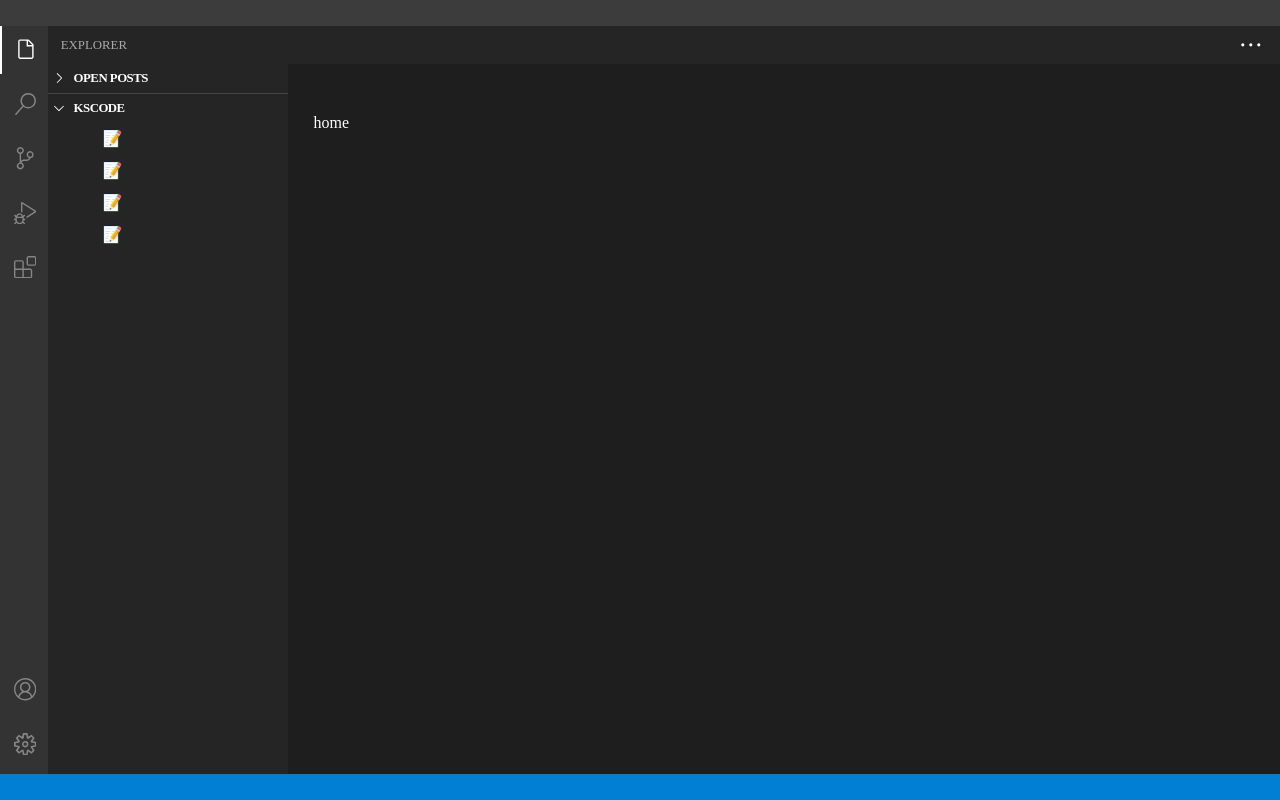
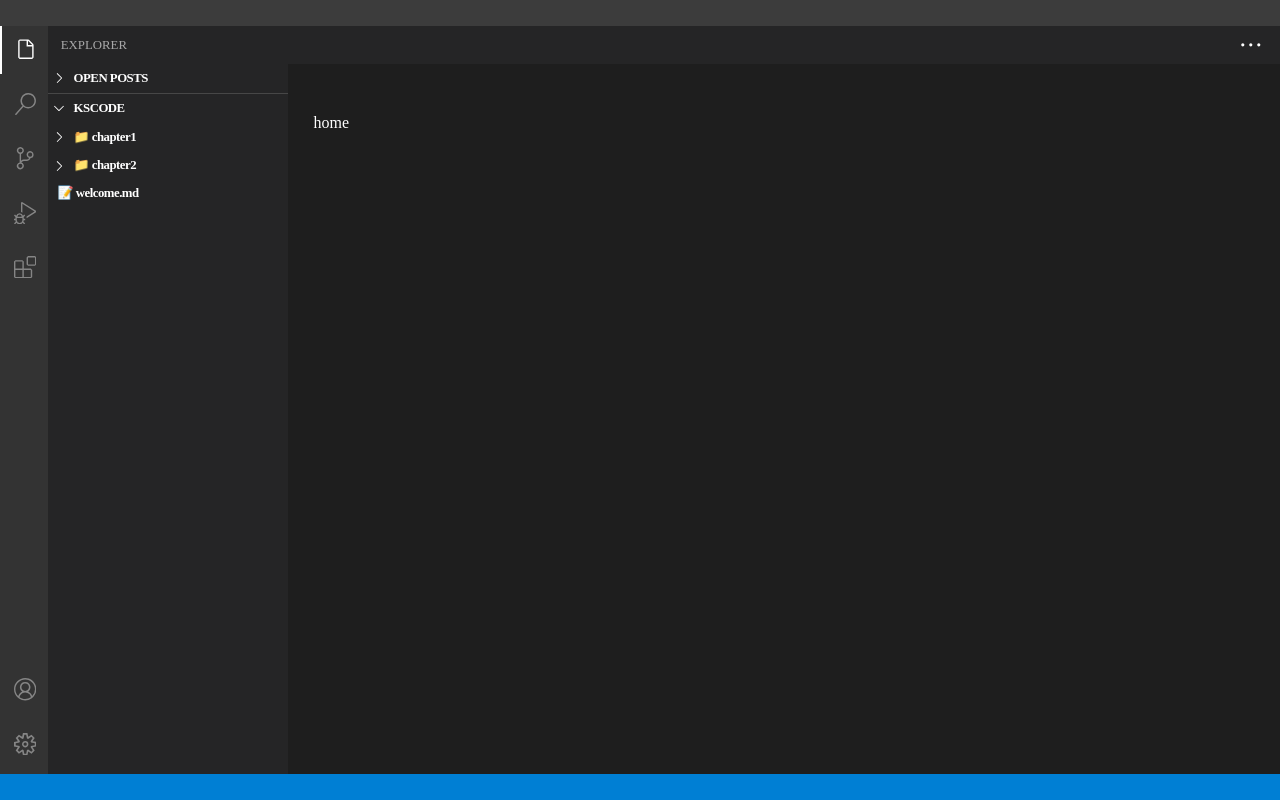
Before and after one commit to syoung125/kscode, a Next.js app: page / in a window 1280 px wide. Built offline with nearby package versions, Linux system fonts and the light colour scheme.

Commit message:
feat: replace Explorer children to FileTree

```diff
--- a/src/components/side-bar/sections/explorer.tsx
+++ b/src/components/side-bar/sections/explorer.tsx
@@ -1,3 +1,4 @@
+import { FileTree } from "@src/components/common/organisms";
 import { Accordion, AccordionDataType } from "@src/components/common/molecules";
 import {
   SingleDepthListItem,
@@ -22,12 +23,11 @@ function ExplorerSection() {
           {openPostPaths.map((path) => (
             <SingleDepthListItem
               key={path}
-              id={path}
-              slug={getFileName(path)}
+              title={getFileName(path)}
               isSelected={currentPostPath === path}
-              onClick={selectPost}
+              onClick={() => selectPost(path)}
+              onClose={() => closePost(path)}
               showCloseButton
-              onClose={closePost}
             />
           ))}
         </ul>
@@ -37,17 +37,11 @@ function ExplorerSection() {
       title: "KSCODE",
       defaultExpanded: true,
       children: (
-        <ul style={{ whiteSpace: "nowrap" }}>
-          {postPaths.map((path) => (
-            <SingleDepthListItem
-              key={path}
-              id={path}
-              slug={path}
-              isSelected={currentPostPath === path}
-              onClick={selectPost}
-            />
-          ))}
-        </ul>
+        <FileTree
+          filePaths={postPaths}
+          selectedFilePath={currentPostPath}
+          onFileClick={selectPost}
+        />
       ),
     },
   ];
```
